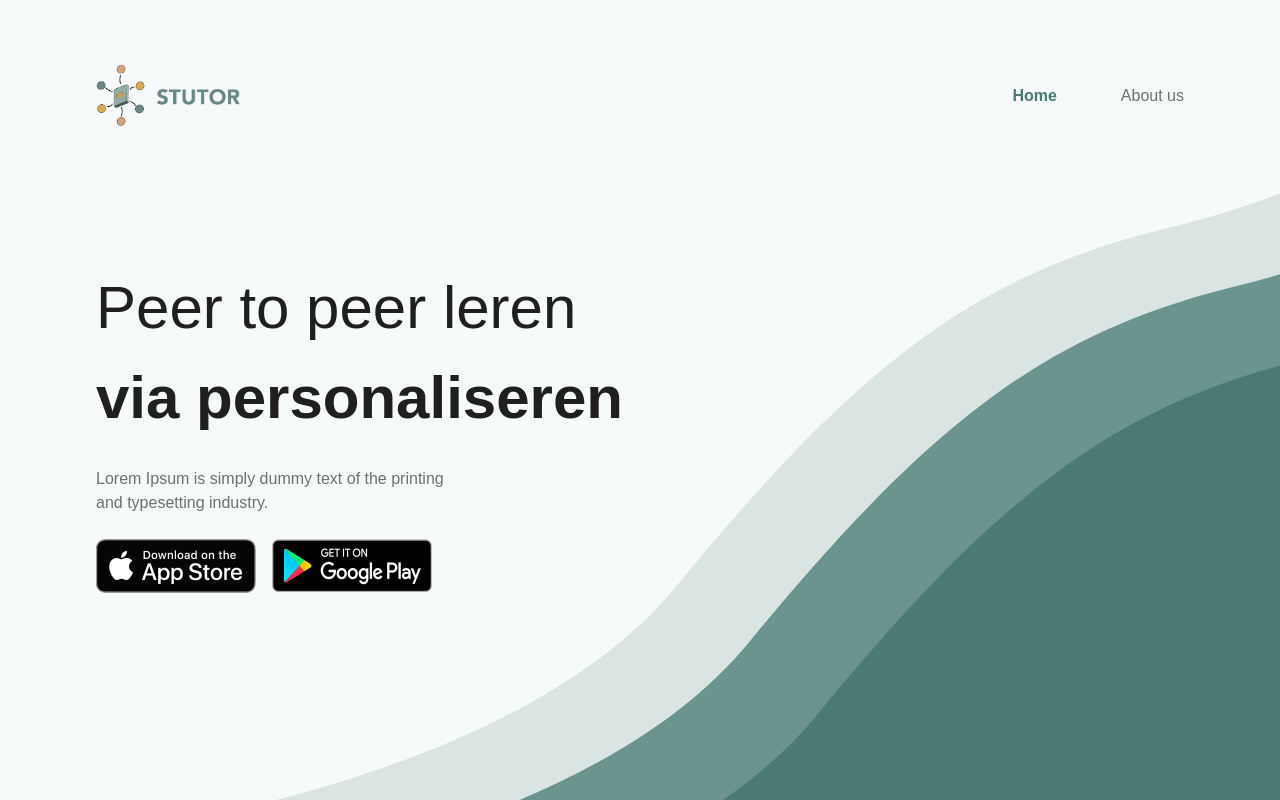
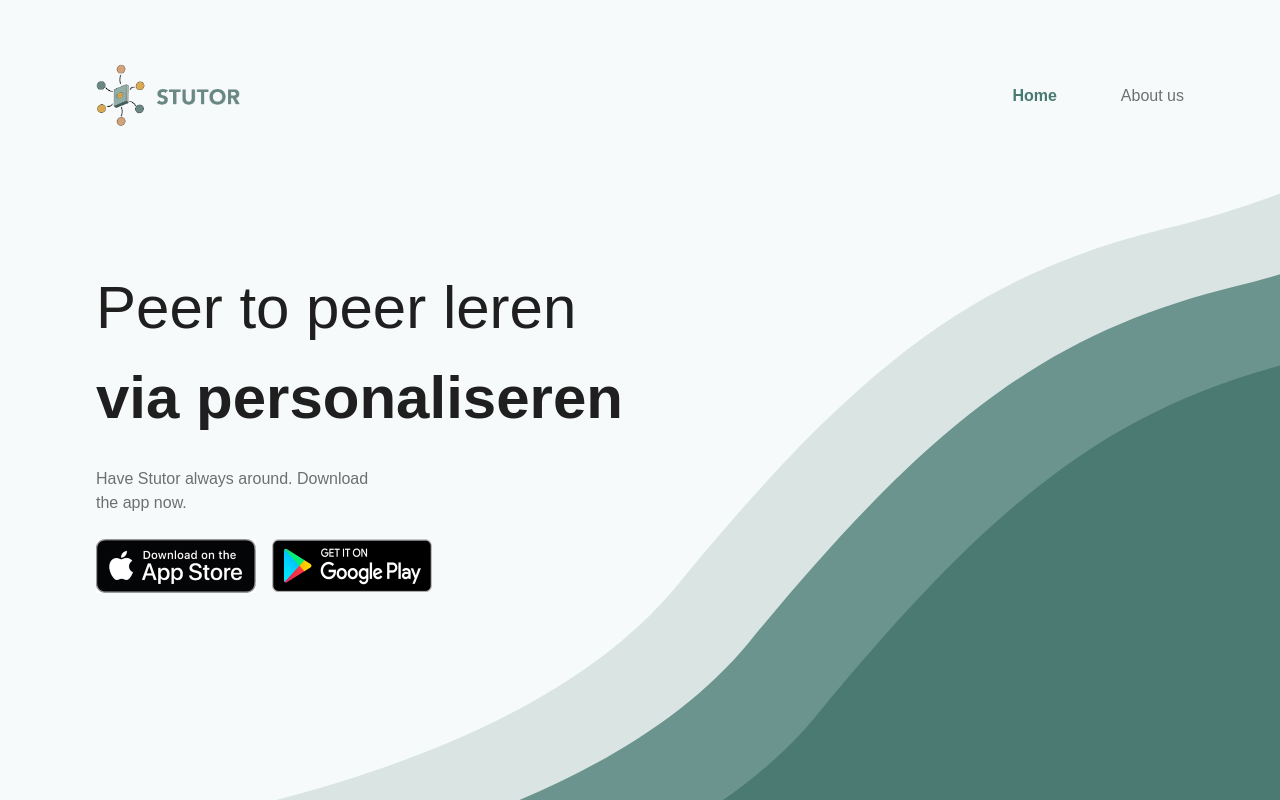
Before and after one commit to QuantozProject/StutorWebsite, a Nuxt app: page / in a window 1280 px wide. Built offline with nearby package versions, Linux system fonts and the light colour scheme.

Commit message:
Update index.vue

```diff
--- a/pages/index.vue
+++ b/pages/index.vue
@@ -7,7 +7,7 @@
           <span class="font-extralight">Peer to peer leren</span>
           <br />via personaliseren
         </h1>
-        <p>Lorem Ipsum is simply dummy text of the printing <br />and typesetting industry.</p>
+        <p>Have Stutor always around. Download </br>the app now.</p>
         <div class="md:inline-flex md:space-x-4">
           <download-button
             v-for="btn in downloadButtons"
```
